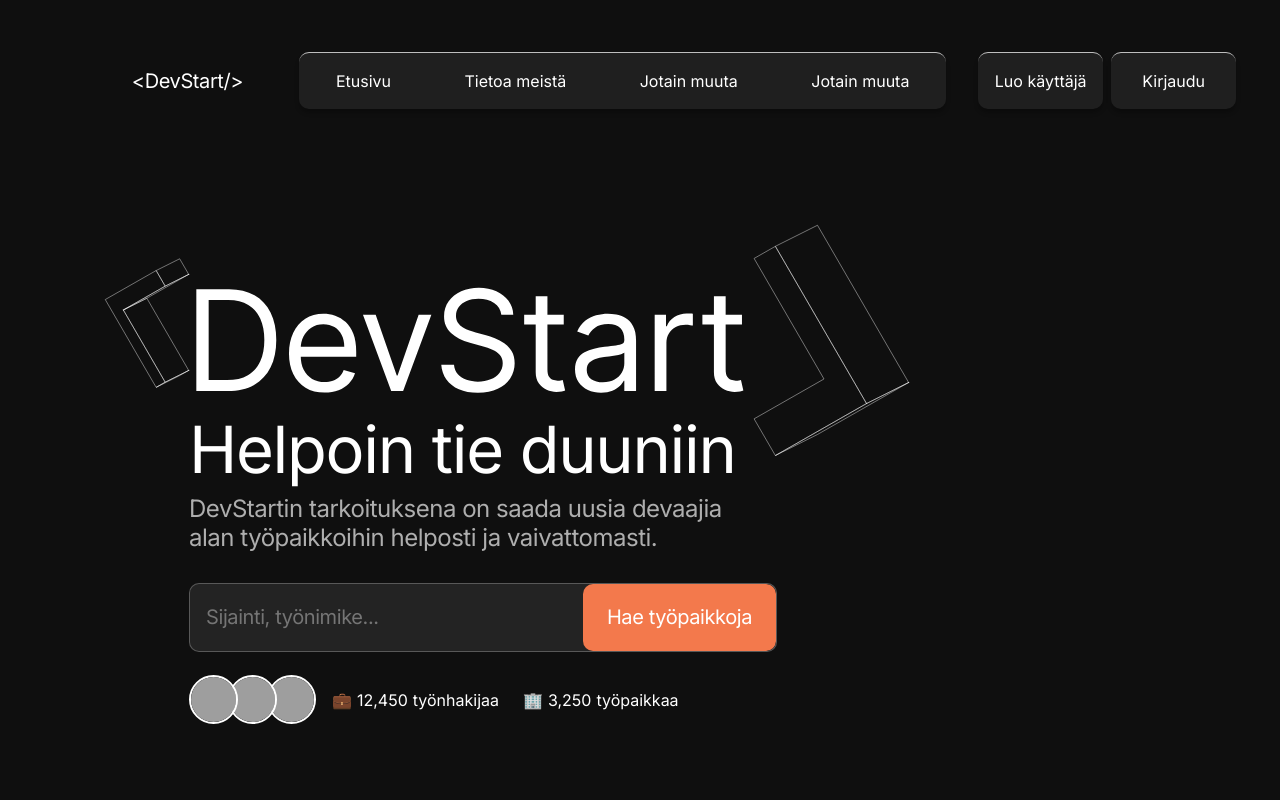
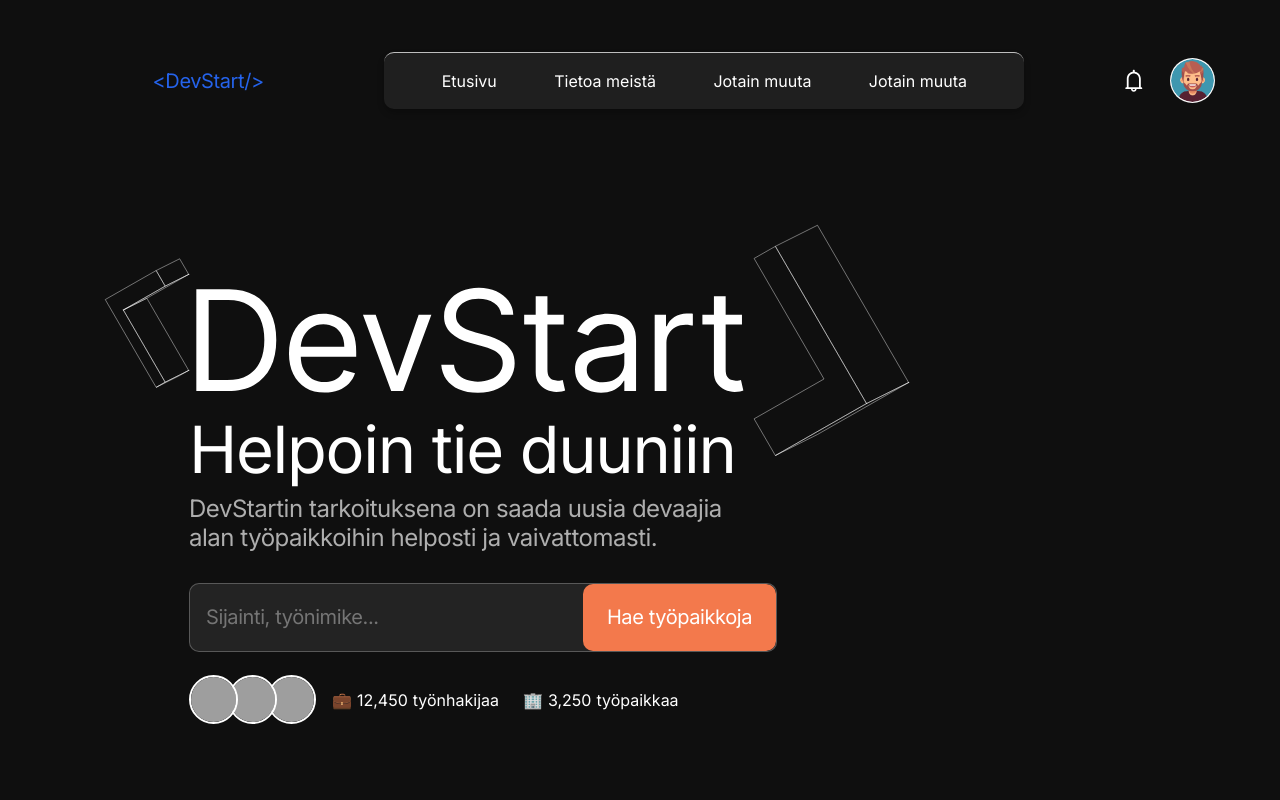
Before and after one commit to KimRautiainen/ekaDuuniFrontend, a React (Vite) app: page / in a window 1280 px wide. Shown: the top 800 px of the page. Built offline with nearby package versions, Linux system fonts and the light colour scheme; sample sign-in values are in the browser's storage; grey boxes are pictures that could not be loaded.

Commit message:
Conditionally render user tools, clickable profilepicture and notifications icon

```diff
--- a/src/components/Navbar.css
+++ b/src/components/Navbar.css
@@ -4,8 +4,8 @@
   width: 100%;
   padding: 0.5rem 2rem;
   display: flex;
-  justify-content: center;
-  align-items:center;
+  justify-content: space-evenly;
+  align-items: center;
   position: absolute;
   top: 44px;
   left: 0;
@@ -14,46 +14,58 @@
   font-family: var(--font-primary);
 }
 
-
+/* DevStart Logo */
 .navbar-logo {
   font-size: 20px;
-  font-weight: var(--font-weight-normal);
+  font-weight: var(--font-weight-medium);
   letter-spacing: var(--letter-spacing-small);
-  color: var(--color-text-light);
+  color: var(--color-primary);
   cursor: pointer;
   border: none;
   background: none;
-  margin-right: 2rem;
+  transition: color 0.3s ease-in-out;
 }
 
+.navbar-logo:hover {
+  color: var(--color-primary-light);
+}
+
+/* Center Navigation Box */
 .navbar-center-box {
-    display: flex;
-    justify-content: space-around;
-    align-items: center;
-    background-color: var(--color-box-bg); /* Figma background color */
-    width: 647px; /* Exact width */
-    height: 56px; /* Exact height */
-    border-radius: 10px; /* Rounded corners */
-    border-top: 0.5px solid rgba(255, 255, 255, 0.71); /* Only top border */
-    box-shadow: 0px 4px 4px rgba(0, 0, 0, 0.25); /* Figma shadow */
+  display: flex;
+  justify-content: space-evenly;
+  align-items: center;
+  background-color: var(--color-box-bg);
+  width: 640px;
+  height: 56px;
+  border-radius: 10px;
+  border-top: 0.5px solid rgba(255, 255, 255, 0.71);
+  box-shadow: 0px 4px 6px rgba(0, 0, 0, 0.25);
+}
 
-
-  }
-
+/* Navigation Links */
 .navbar-link {
   text-decoration: none;
-  color: var(--color-text-light) !important;
-  transition: color 0.2s;
+  color: var(--color-text-light);
+  font-size: var(--font-size-medium);
+  transition: color 0.3s ease-in-out;
 }
 
 .navbar-link:hover {
   color: var(--color-primary);
 }
 
+/* Right Section */
+.navbar-right {
+  display: flex;
+  align-items: center;
+  gap: 1.5rem;
+}
+
+/* Login & Register Buttons */
 .navbar-buttons {
   display: flex;
-  gap: 0.5rem;
-  margin-left: 2rem;
+  gap: 0.75rem;
 }
 
 .navbar-small-box {
@@ -64,18 +76,150 @@
   height: 56px;
   width: 125px;
   border-radius: 10px;
-  font-size: var(--font-size-base);
+  font-size: var(--font-size-medium);
   font-weight: var(--font-weight-normal);
   color: var(--color-text-light);
   text-decoration: none;
-  transition: background 0.2s;
+  transition: background 0.3s ease-in-out;
   white-space: nowrap;
-
   border-top: 0.5px solid rgba(255, 255, 255, 0.71);
-  box-shadow: 0px 4px 4px 0px rgba(0, 0, 0, 0.25);
-
+  box-shadow: 0px 4px 4px rgba(0, 0, 0, 0.25);
 }
 
 .navbar-small-box:hover {
   background-color: var(--color-primary-dark);
 }
+
+/* Profile Picture (When Logged In) */
+.profile-picture {
+  width: 45px;
+  height: 45px;
+  border-radius: 50%;
+  overflow: hidden;
+  cursor: pointer;
+  border: 1px solid transparent;
+  transition: border 0.2s ease-in-out;
+  position: relative;  /* Ensure child element aligns properly */
+}
+
+.profile-picture img {
+  position: absolute;
+  top: 0;
+  left: 0;
+  width: 100%;
+  height: 100%;
+  border-radius: 50%;
+  object-fit: cover;
+}
+
+.profile-picture:hover {
+  border-color: var(--color-primary);
+}
+
+/* Dropdown Menu */
+.profile-dropdown {
+  position: relative;
+  display: flex;
+  align-items: center;
+}
+
+.dropdown-menu {
+  position: absolute;
+  top: 55px;
+  right: 0;
+  background: white;
+  border-radius: 10px;
+  box-shadow: 0px 4px 6px rgba(0, 0, 0, 0.15);
+  width: 160px;
+  display: flex;  /* 🔥 Ensure it's displayed */
+  flex-direction: column;
+  overflow: hidden;
+  z-index: 9999;
+  opacity: 1 !important;  /* 🔥 Force visible */
+  visibility: visible !important;
+  transform: translateY(0);
+
+}
+
+/* Show dropdown */
+.profile-dropdown.open .dropdown-menu {
+  opacity: 1;
+  transform: translateY(0);
+  visibility: visible;
+}
+
+/* Dropdown Items */
+.dropdown-item {
+  display: flex;
+  align-items: center;
+  gap: 10px;
+  padding: 12px 16px;
+  font-size: 14px;
+  color: #333;
+  text-decoration: none;
+  transition: background 0.2s ease-in-out;
+}
+
+.dropdown-item:hover {
+  background: rgba(0, 0, 0, 0.05);
+}
+
+/* Logout Button */
+.logout {
+  border: none;
+  background: none;
+  width: 100%;
+  text-align: left;
+  cursor: pointer;
+  font-size: 14px;
+  color: #d9534f;
+}
+
+.logout:hover {
+  background: rgba(217, 83, 79, 0.1);
+}
+
+/* Notifications Icon */
+.notifications-icon {
+  cursor: pointer;
+  position: relative;
+  display: flex;
+  align-items: center;
+}
+
+.nav-icon {
+  font-size: 1.6rem;
+  color: var(--color-text-light);
+  transition: color 0.2s ease-in-out;
+}
+
+.nav-icon:hover {
+  color: var(--color-primary);
+}
+
+/* Responsive Adjustments */
+@media (max-width: 768px) {
+  .navbar {
+    flex-direction: column;
+    padding: 1rem;
+  }
+
+  .navbar-center-box {
+    width: 100%;
+    max-width: 500px;
+  }
+
+  .navbar-right {
+    flex-direction: column;
+    gap: 1rem;
+  }
+
+  .navbar-small-box {
+    width: 100%;
+    max-width: 200px;
+  }
+
+  .dropdown-menu {
+    width: 140px;
+  }
+}
--- a/src/components/Navbar.jsx
+++ b/src/components/Navbar.jsx
@@ -1,10 +1,37 @@
+import { useState, useRef, useEffect, useContext } from "react";
 import { NavLink } from "react-router-dom";
+import AuthContext from "../contexts/AuthContext";
+import { AiOutlineBell } from "react-icons/ai"; // Notification icon
+import { FiLogOut, FiUser } from "react-icons/fi"; // User and Logout icons
 import "./Navbar.css";
+import defaultAvatar from "../assets/images/avatar.png"; // Default avatar
 
 const Navbar = () => {
+  const { user, logout } = useContext(AuthContext);
+  const [isDropdownOpen, setIsDropdownOpen] = useState(false);
+  const dropdownRef = useRef(null);
+
+  // Toggle Dropdown
+  const toggleDropdown = () => {
+    setIsDropdownOpen(!isDropdownOpen);
+  };
+
+  // Close dropdown when clicking outside
+  useEffect(() => {
+    const handleClickOutside = (event) => {
+      if (dropdownRef.current && !dropdownRef.current.contains(event.target)) {
+        setIsDropdownOpen(false);
+      }
+    };
+    document.addEventListener("mousedown", handleClickOutside);
+    return () => {
+      document.removeEventListener("mousedown", handleClickOutside);
+    };
+  }, []);
+
   return (
     <nav className="navbar">
-      {/* DevStart Button (No Background) */}
+      {/* DevStart Button */}
       <button className="navbar-logo">&lt;DevStart/&gt;</button>
 
       {/* Center Box with Links */}
@@ -15,10 +42,41 @@ const Navbar = () => {
         <NavLink to="/contact" className="navbar-link">Jotain muuta</NavLink>
       </div>
 
-      {/* Right-Side Buttons */}
-      <div className="navbar-buttons">
-        <NavLink to="/register" className="navbar-small-box">Luo käyttäjä</NavLink>
-        <NavLink to="/login" className="navbar-small-box">Kirjaudu</NavLink>
+      {/* Right-Side Section */}
+      <div className="navbar-right">
+        {user ? (
+          <>
+            {/* Notification Icon */}
+            <div className="notifications-icon">
+              <AiOutlineBell className="nav-icon" />
+            </div>
+
+            {/* Profile Picture Dropdown */}
+            <div className="profile-dropdown" ref={dropdownRef}>
+              <button className="profile-picture" onClick={toggleDropdown}>
+              <img src={defaultAvatar} alt="Profile" />
+
+              </button>
+
+              {/* Dropdown Menu */}
+              {isDropdownOpen && (
+                <div className="dropdown-menu">
+                  <NavLink to="/profile" className="dropdown-item">
+                    <FiUser className="dropdown-icon" /> Profile
+                  </NavLink>
+                  <button onClick={logout} className="dropdown-item logout">
+                    <FiLogOut className="dropdown-icon" /> Logout
+                  </button>
+                </div>
+              )}
+            </div>
+          </>
+        ) : (
+          <div className="navbar-buttons">
+            <NavLink to="/register" className="navbar-small-box">Luo käyttäjä</NavLink>
+            <NavLink to="/login" className="navbar-small-box">Kirjaudu</NavLink>
+          </div>
+        )}
       </div>
     </nav>
   );
```
Also changed, not shown: src/assets/images/avatar.png (added).
